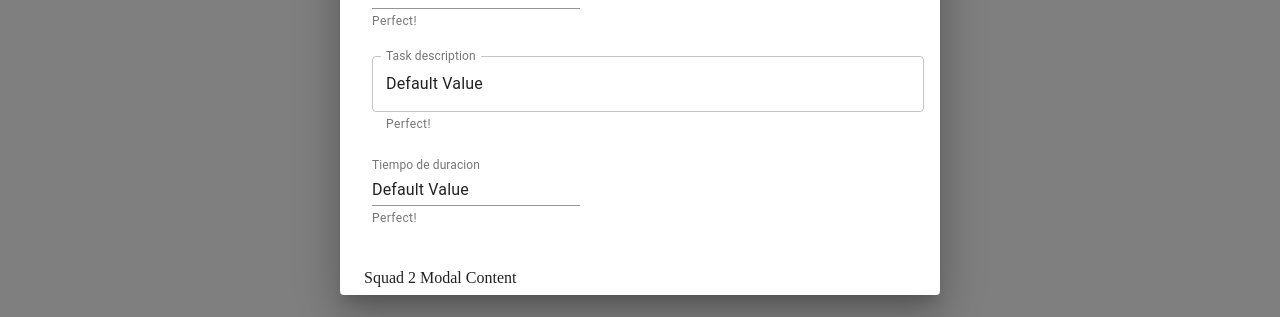
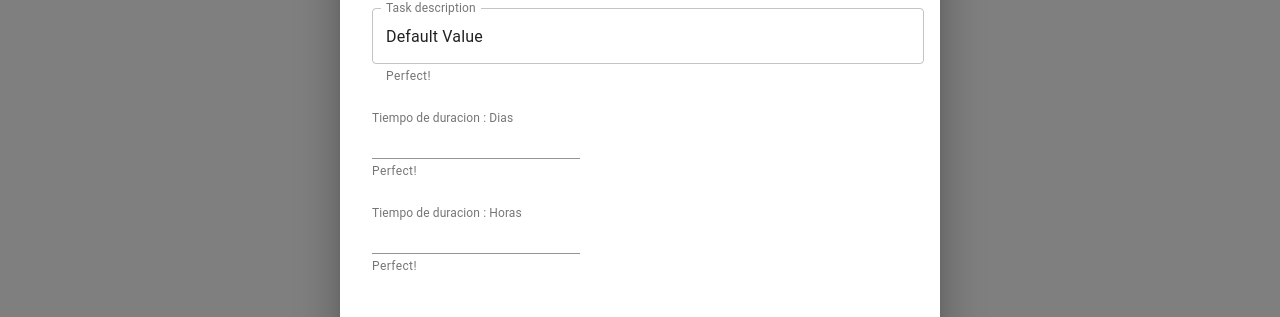
Before and after one commit to nicolekapp/task-manager, a React (Create React App) app: page / in a window 1280 px wide. Both pictures are taken after a click on the button "CREAR TAREA". Shown: the part 320-637 px from the top of the page. Built offline with nearby package versions, Linux system fonts and the light colour scheme.

Commit message:
Time input changed

```diff
--- a/src/components/squad1/Squad1ModalContent/Squad1ModalContent.js
+++ b/src/components/squad1/Squad1ModalContent/Squad1ModalContent.js
@@ -10,12 +10,13 @@ const Squad1ModalContent = () => {
     },
     "Controlled"
   );
-  const handleChange = (description, title, duration) => (event) => {
+  const handleChange = (description, title, durationDays, durationHours) => (event) => {
     setValues({
       ...values,
       [description]: event.target.value,
       [title]: event.target.value,
-      [duration]: event.target.value,
+      [durationDays]: event.target.value,
+      [durationHours]: event.target.value,
     });
   };
   const error = values.description === "";
@@ -56,17 +57,39 @@ const Squad1ModalContent = () => {
 
          <TextField
          id="standard-helperText"
-          label="Tiempo de duracion"
+         label="Tiempo de duracion : Dias"
          defaultValue="Default Value"
          className={classes.textField}
-          value={values.duration}
-          onChange={handleChange("duration")}
+         value={values.durationDays}
+         onChange={handleChange("durationDays")}
          helperText={
            error3
              ? "The task needs to have an estimated completion time"
              : "Perfect!"
          }
          error={error3}
+          type="number"
+          InputLabelProps={{
+            shrink: true,
+          }}
+        />
+        <TextField
+         id="standard-helperText"
+         label="Tiempo de duracion : Horas"
+         defaultValue="Default Value"
+         className={classes.textField}
+         value={values.durationHours}
+         onChange={handleChange("durationHours")}
+         helperText={
+           error3
+             ? "The task needs to have an estimated completion time"
+             : "Perfect!"
+         }
+         error={error3}
+          type="number"
+          InputLabelProps={{
+            shrink: true,
+          }}
         />
       </div>
     </form>
```
Lines whose indentation alone changed are shown as unchanged.
